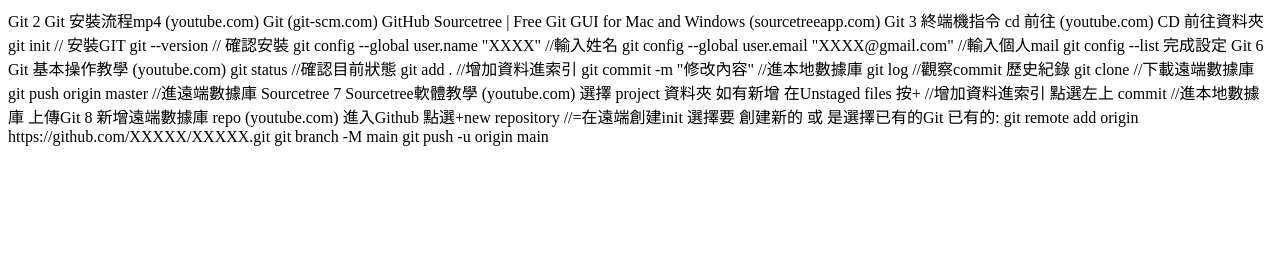
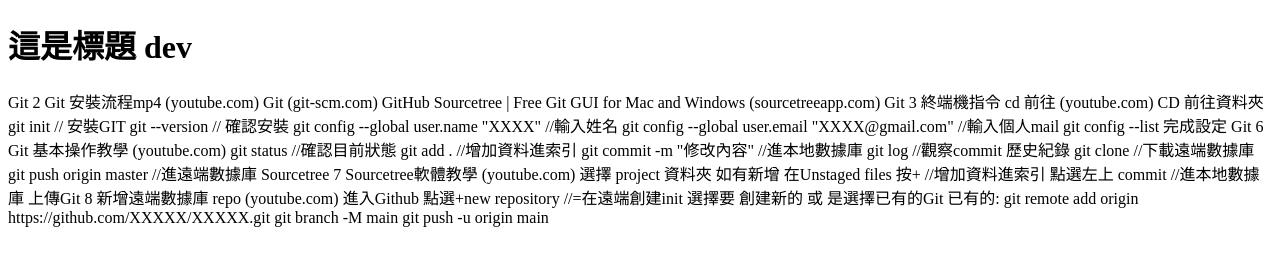
Before and after one commit to pigisall/Github2024, a plain HTML site: page index.html in a window 1280 px wide. Drawn offline with Linux system fonts and the light colour scheme.

Commit message:
add 標題dev

```diff
--- a/index.html
+++ b/index.html
@@ -6,6 +6,7 @@
     <title>Document</title>
 </head>
 <body>
+    <h1>這是標題 dev</h1>
     Git 2 Git 安裝流程mp4 (youtube.com)
 Git (git-scm.com)
 GitHub
```
